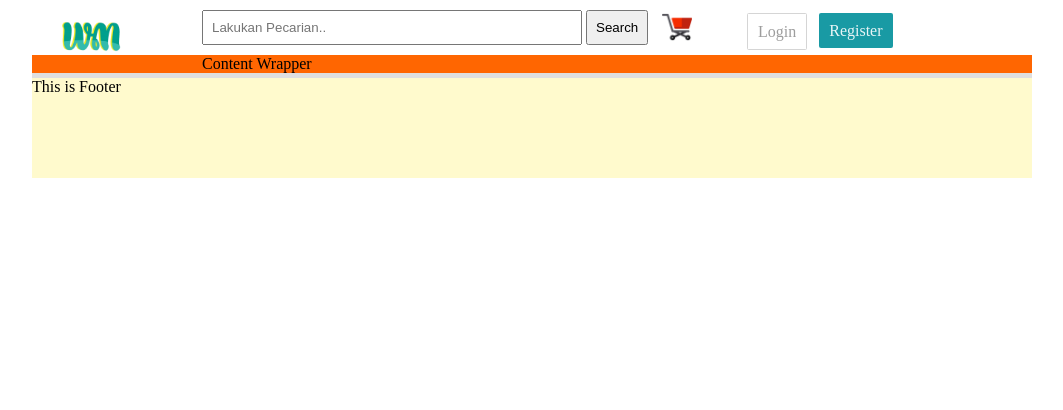
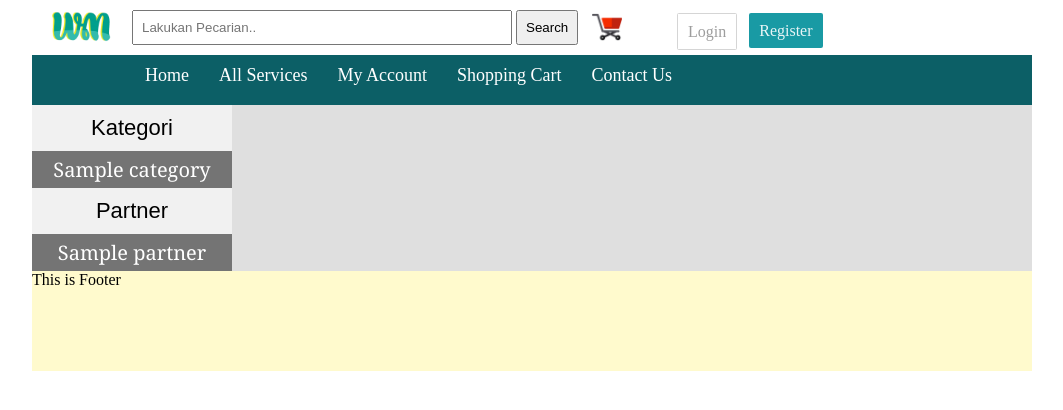
Before and after one commit to NahrulK/warung-media, a PHP site: page / in a window 1280 px wide. Shown: the top 410 px of the page, without its empty margins (108-1171 px from the left). Run offline with PHP 8.4, Linux system fonts and the light colour scheme; tables that the repository leaves empty or names only in its code hold one stand-in row (values such as "Sample post").

Commit message:
Database sidebar

```diff
--- /dev/null
+++ b/includes/db.php
@@ -0,0 +1,14 @@
+<?php
+$servername = "localhost";
+$username = "root";
+
+
+// Create connection
+$con = new mysqli($servername, $username, "", "warung_media");
+
+// Check connection
+if ($con->connect_error) {
+  die("Connection failed: " . $con->connect_error);
+}
+
+?>
--- a/index.php
+++ b/index.php
@@ -1,3 +1,7 @@
+<?php
+include ("includes/db.php");
+?>
+
 <!DOCTYPE html>
 <html lang="en">
 <head>
@@ -13,9 +17,10 @@
 <div class="main_wrapper">
 
        <div class="header_wrapper">
+
             <div class="header_logo">
                 <a href="index.php">
-                    <img id="logo" src="images/icon-logo.png" width="100px">
+                    <img id="logo" src="images/icon-logo.png" >
                 </a>
             </div> <!--Header Logo-->
 
@@ -43,8 +48,59 @@
 
         </div><!--Header Wrapper-->
 
+        <div class="menubar">
+            <ul id="menu">
+                <li><a href="index.php">Home</a></li>
+                <li><a href="all_services.php">All Services</a></li>
+                <li><a href="customer/my_account.php">My Account</a></li>
+                <li><a href="cart.php">Shopping Cart</a></li>
+                <li><a href="contact.php">Contact Us</a></li>
+            </ul>
+        </div>
+
         <div class="content_wrapper">
-            Content Wrapper
+           <div id="sidebar">
+
+               <div id="sidebar_title">Kategori</div>
+               <ul id="cats">
+                <?php
+
+                $get_cats = "select * from categories";
+                $run_cats = mysqli_query($con, $get_cats);
+
+                while($row_cats=mysqli_fetch_array($run_cats)) {
+
+                    $cat_id = $row_cats['cat_id'];
+                    $cat_title = $row_cats['cat_title'];
+
+                    echo "<li><a href='index.php?cat=$cat_id'>$cat_title</a></li>";
+                };
+
+                ?>
+
+               </ul>
+
+                <div id="sidebar_title">Partner</div>
+                <ul id="cats">
+
+                <?php
+
+                $get_brands = "select * from partner";
+                $run_brands = mysqli_query($con, $get_brands);
+
+                while($row_brands=mysqli_fetch_array($run_brands)) {
+
+                    $brand_id = $row_brands['brand_id'];
+                    $brand_title = $row_brands['brand_title'];
+
+                    echo "<li><a href='index.php?brand=$brand_id'>$brand_title</a></li>";
+                };
+
+                ?>
+
+                </ul>
+           </div>
+
         </div><!--Content Wrapper-->
 
     <div id="footer">
--- a/styles/style.css
+++ b/styles/style.css
@@ -25,7 +25,10 @@ time, mark, audio, video {
 }
 /* Reset Code */
 
-.main_wrapper {
+
+
+
+.main_wrapper{
     width: 1000px;
     height: auto;
     margin:auto;
@@ -41,17 +44,104 @@ time, mark, audio, video {
 
 .header_logo{
     float:left;
-    width: 150px;
-    padding: 10px;
+    /* width: 150px; */
+    /* padding: 10px; */
 }
 
-#form {
+.header_logo img {
+    width: 100px;
+}
+
+.header_logo a {
+    margin: 0;
+    padding: 0;
+}
+
+.menubar{
+    width: 1000px;
+    height: 50px;
+    background: #0c5f66;
+
+}
+
+.menubar a {
+    color : #fff;
+}
+
+#sidebar{
+    width: 200px;
+    background: rgba(105, 105, 105, 0.9);
+    float: left;
+    height: auto;
+}
+
+#sidebar_title{
+    background: rgba(255, 255, 255, 0.9);
+    color: #000;
+    font-size: 22px;
+    font-family: arial;
+    padding : 10px;
+    text-align: center;
+}
+
+#cats {
+    text-align: center;
+}
+
+#cats li {
+    list-style: none;
+    margin: 5px;
+}
+
+#cats a {
+    color: #fff;
+    padding: 8px;
+    margin: 5px;
+    text-align: center;
+    font-size: 20px;
+    text-decoration: none;
+    font-family: Cambria, Cochin, Georgia, Times, 'Times New Roman', serif;
+}
+
+#cats a:hover{
+    color: rgb(255, 102, 1);
+    font-weight: bolder;
+    text-decoration: underline;
+}
+
+#menu {
+    padding : 0;
+    margin: 0;
+    line-height: 40px;
+    float: left;
+}
+
+#menu li {
+    list-style: none;
+    display: inline;
+}
+
+#menu a {
+    text-decoration: none;
+    padding: 8px;
+    margin: 5px;
+    font-size: 18px;
+}
+
+#menu a:hover {
+    color :rgb(255, 102, 1);
+    font-weight: bolder;
+    text-decoration: underline;
+}
+
+
+#form{
     float: left;
     width: 45%;
     margin-top: 10px;
 }
 
-#form input {
+#form input{
     padding: 8px;
 }
 
@@ -59,7 +149,8 @@ time, mark, audio, video {
     width: 80%;
 }
 
-.cart {
+
+.cart{
 
     float: left;
     margin: 5px 10px 0px 15px;
@@ -136,6 +227,7 @@ time, mark, audio, video {
     width: 30px;
 }
 
+
 .content_wrapper{
     width: 1000px;
     margin: auto;
```
